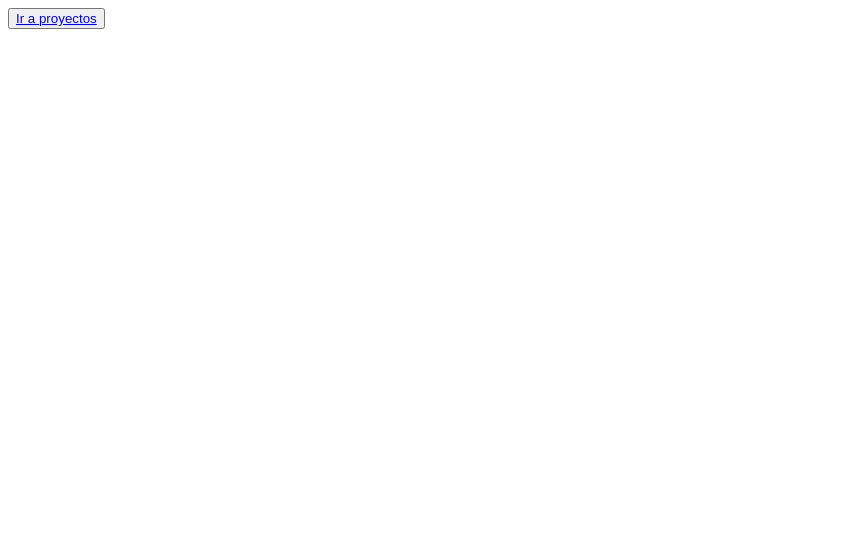
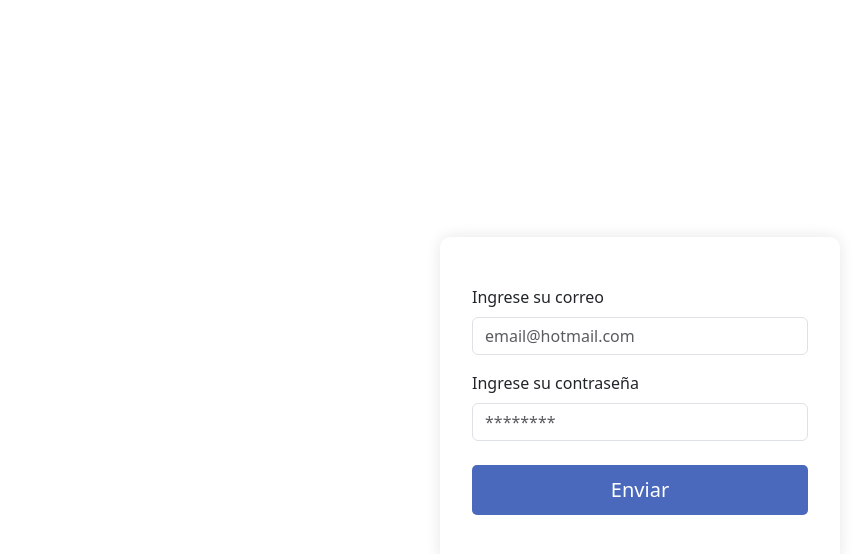
Before and after one commit to AlexZepeda21/PortfolioAdminApp_ReactWithNext, a Next.js app: page / in a window 1280 px wide. Shown: the top 554 px of the page, without its empty margins (0-863 px from the left). Built offline with nearby package versions, Linux system fonts and the light colour scheme.

Commit message:
Login básico con diseño.

```diff
--- a/app/page.jsx
+++ b/app/page.jsx
@@ -1,13 +1,26 @@
 import Link from "next/link"
+import "../styles/login.css"
+import "bootstrap/dist/css/bootstrap.min.css"
+
 export default function Login() {
     return (
-        <html>
+        <html lang="es">
             <body>
-                <button>
-                    <Link href="../src/">
-                        Ir a proyectos
-                    </Link>
-                </button>
+                <main className="container-main d-flex justify-content-center align-items-center min-vh-100">
+
+                    <form action="" className="form-login sectionLogin">
+
+                        <label htmlFor="email" className="form-label">Ingrese su correo</label>
+                        <input type="email" name="email" id="email" className="form-control" placeholder="email@hotmail.com" />
+
+                        <label htmlFor="password" className="form-label mt-3">Ingrese su contraseña</label>
+                        <input type="password" name="password" id="password" className="form-control" placeholder="********" />
+
+                        <button type="submit" className="btn-login mt-4">Enviar</button>
+
+                    </form>
+
+                </main>
             </body>
         </html>
     );
--- /dev/null
+++ b/styles/login.css
@@ -0,0 +1,34 @@
+.container-main {
+    padding: 2rem 1rem;
+}
+
+.sectionLogin {
+    background: white;
+    padding: 3rem 2rem;
+    border-radius: 10px;
+    box-shadow: 0 0 15px rgba(0, 0, 0, 0.1);
+    width: 100%;
+    max-width: 400px; /* Máximo ancho */
+}
+
+.btn-login {
+    width: 100%;
+    border: none;
+    border-radius: 5px;
+    font-size: 20px;
+    padding: 10px;
+    background-color: #4A69BD;
+    color: white;
+    transition: 0.3s;
+}
+
+.btn-login:hover {
+    transform: scale(1.05);
+    background-color: #2e59d9;
+}
+
+@media (max-width: 480px) {
+    .sectionLogin {
+        padding: 2rem 1rem;
+    }
+}
```
Also changed, not shown: package.json (+9 -6 lines), 1 other file (tests, documents, lock files or other folders).
